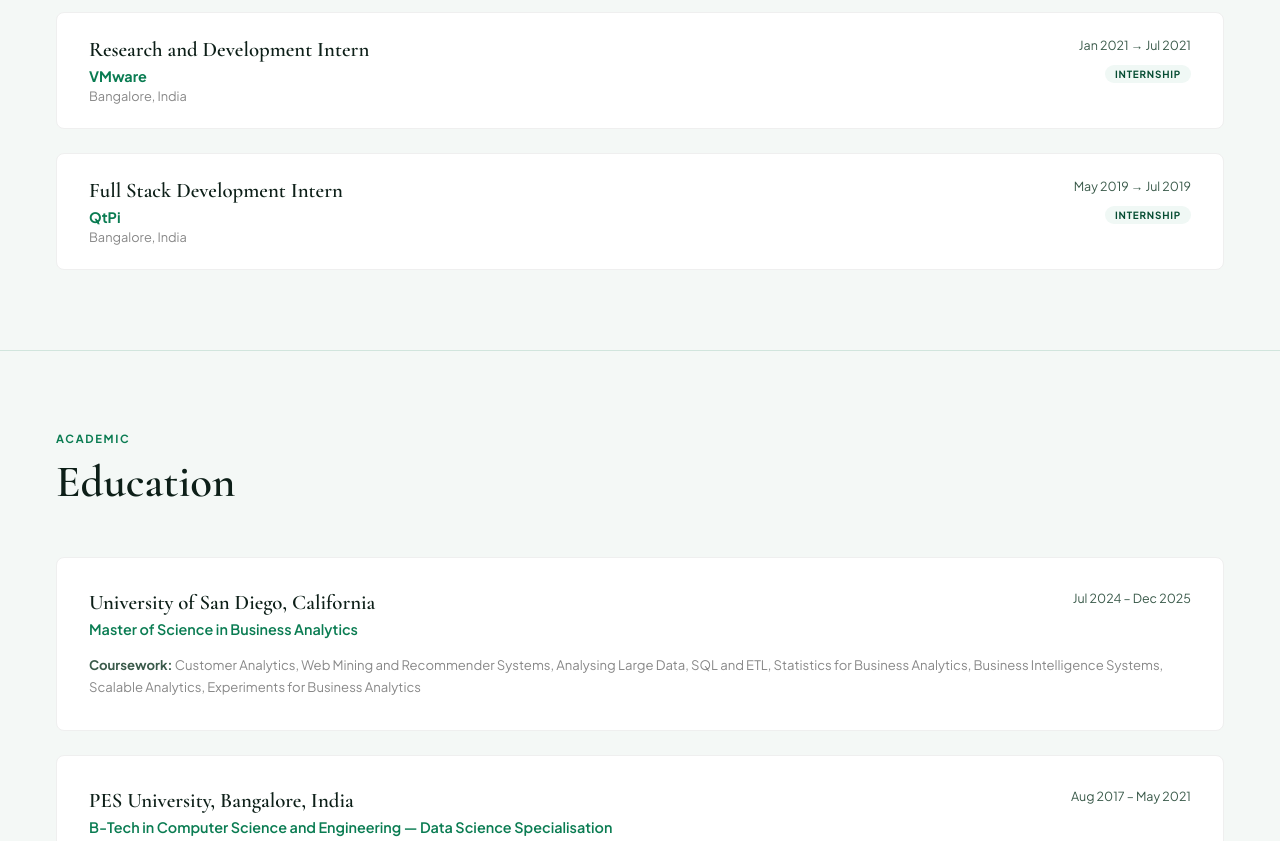
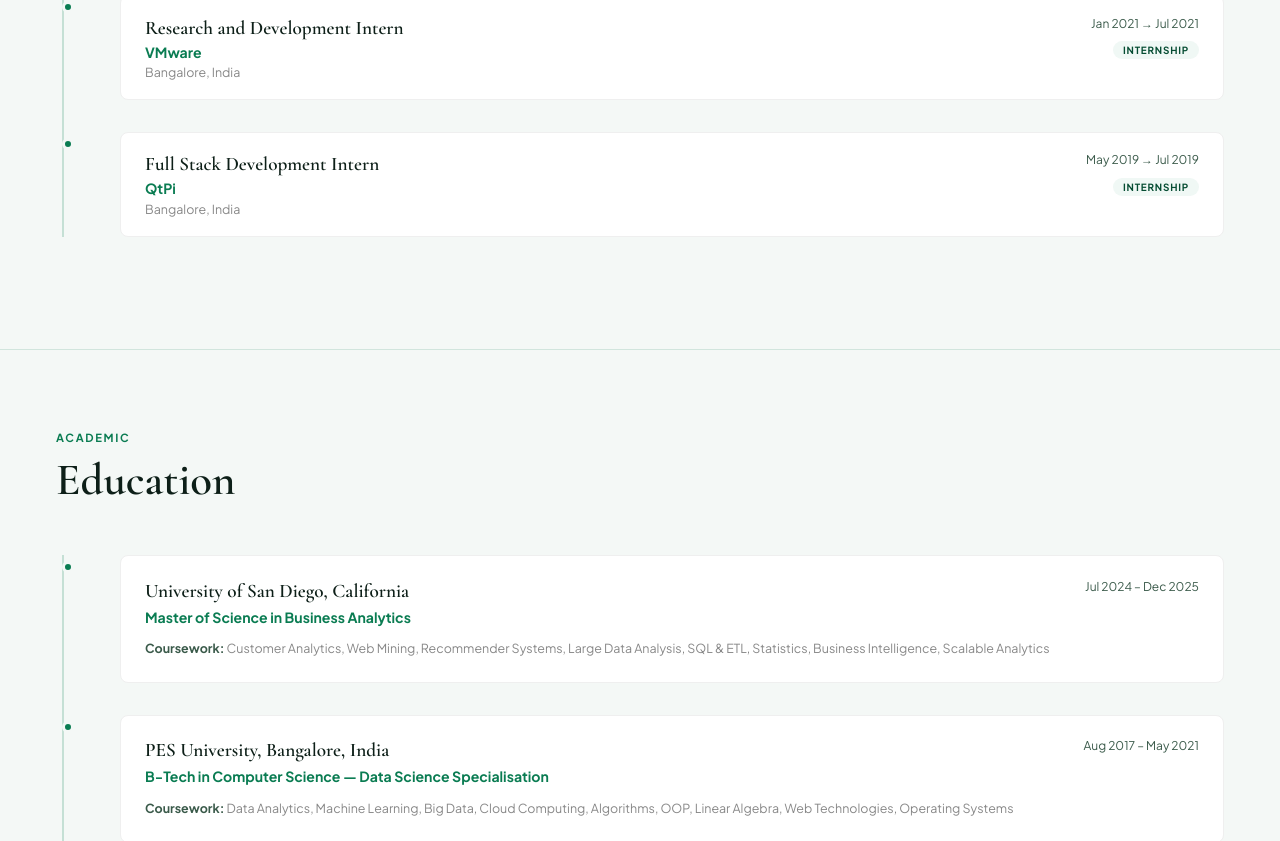
Before and after one commit to Krithikap019/ai-portfolio, a Next.js app: page / in a window 1280 px wide. Shown: the part 2499-3340 px from the top of the page. Built offline with nearby package versions, Linux system fonts and the light colour scheme.

Commit message:
emerald theme 6

```diff
--- a/app/page.jsx
+++ b/app/page.jsx
@@ -185,7 +185,8 @@ export default function Home() {
       <section style={{ padding: "5rem 3.5rem", borderTop: "1px solid rgba(10,124,82,0.15)" }}>
         <p style={{ fontSize: "0.7rem", fontWeight: 700, letterSpacing: "0.15em", textTransform: "uppercase", color: "#0a7c52", marginBottom: "0.6rem" }}>Work</p>
         <h2 style={{ fontFamily: "'Cormorant Garamond', serif", fontSize: "2.8rem", fontWeight: 600, marginBottom: "3rem" }}>Experience</h2>
-        <div style={{ display: "flex", flexDirection: "column", gap: "1.5rem" }}>
+        <div style={{ position: "relative", paddingLeft: "2rem" }}>
+          <div style={{ position: "absolute", left: "6px", top: 0, bottom: 0, width: "1.5px", background: "rgba(10,124,82,0.2)" }} />
           {[
             { company: "Experian", role: "Data Scientist", location: "San Diego, CA, US", period: "Mar 2025 → Jun 2025", type: "Internship" },
             { company: "Big Table", role: "Business Analyst", location: "San Diego, CA, US", period: "Feb 2025 → May 2025", type: "Internship" },
@@ -194,18 +195,23 @@ export default function Home() {
             { company: "VMware", role: "Research and Development Intern", location: "Bangalore, India", period: "Jan 2021 → Jul 2021", type: "Internship" },
             { company: "QtPi", role: "Full Stack Development Intern", location: "Bangalore, India", period: "May 2019 → Jul 2019", type: "Internship" },
           ].map((exp, i) => (
-            <div key={i} style={{ display: "flex", justifyContent: "space-between", alignItems: "flex-start", padding: "1.5rem 2rem", background: "#fff", border: "1px solid #efefef", borderRadius: "8px", transition: "border-color 0.2s" }}
-              onMouseEnter={(e) => e.currentTarget.style.borderColor = "#0a7c52"}
-              onMouseLeave={(e) => e.currentTarget.style.borderColor = "#efefef"}
+            <div key={i} style={{ position: "relative", marginBottom: "2rem", paddingLeft: "2rem" }}>
+              <div style={{ position: "absolute", left: "-1.65rem", top: "6px", width: "12px", height: "12px", borderRadius: "50%", background: "#0a7c52", border: "3px solid #f4f8f6", zIndex: 1 }} />
+              <div style={{ background: "#fff", border: "1px solid #efefef", borderRadius: "8px", padding: "1.2rem 1.5rem", transition: "border-color 0.2s, transform 0.2s" }}
+                onMouseEnter={(e) => { e.currentTarget.style.borderColor = "#0a7c52"; e.currentTarget.style.transform = "translateX(4px)"; }}
+                onMouseLeave={(e) => { e.currentTarget.style.borderColor = "#efefef"; e.currentTarget.style.transform = "translateX(0)"; }}
               >
+                <div style={{ display: "flex", justifyContent: "space-between", alignItems: "flex-start" }}>
                   <div>
-                <h3 style={{ fontFamily: "'Cormorant Garamond', serif", fontSize: "1.3rem", fontWeight: 600, marginBottom: "0.3rem" }}>{exp.role}</h3>
-                <p style={{ fontSize: "0.9rem", fontWeight: 700, color: "#0a7c52", marginBottom: "0.2rem" }}>{exp.company}</p>
-                <p style={{ fontSize: "0.8rem", color: "#888" }}>{exp.location}</p>
+                    <h3 style={{ fontFamily: "'Cormorant Garamond', serif", fontSize: "1.2rem", fontWeight: 600, marginBottom: "0.2rem" }}>{exp.role}</h3>
+                    <p style={{ fontSize: "0.88rem", fontWeight: 700, color: "#0a7c52", marginBottom: "0.2rem" }}>{exp.company}</p>
+                    <p style={{ fontSize: "0.78rem", color: "#888" }}>{exp.location}</p>
                   </div>
                   <div style={{ textAlign: "right", flexShrink: 0, marginLeft: "2rem" }}>
-                <p style={{ fontSize: "0.78rem", color: "#3a5a4a", marginBottom: "0.5rem" }}>{exp.period}</p>
+                    <p style={{ fontSize: "0.75rem", color: "#3a5a4a", marginBottom: "0.4rem" }}>{exp.period}</p>
                     <span style={{ fontSize: "0.62rem", fontWeight: 700, letterSpacing: "0.08em", textTransform: "uppercase", padding: "3px 10px", borderRadius: "20px", background: exp.type === "Full-time" ? "#d4ede5" : "#f0f8f5", color: "#064d33" }}>{exp.type}</span>
+                  </div>
+                </div>
               </div>
             </div>
           ))}
@@ -216,35 +222,39 @@ export default function Home() {
       <section style={{ padding: "5rem 3.5rem", borderTop: "1px solid rgba(10,124,82,0.15)" }}>
         <p style={{ fontSize: "0.7rem", fontWeight: 700, letterSpacing: "0.15em", textTransform: "uppercase", color: "#0a7c52", marginBottom: "0.6rem" }}>Academic</p>
         <h2 style={{ fontFamily: "'Cormorant Garamond', serif", fontSize: "2.8rem", fontWeight: 600, marginBottom: "3rem" }}>Education</h2>
-        <div style={{ display: "flex", flexDirection: "column", gap: "1.5rem" }}>
+        <div style={{ position: "relative", paddingLeft: "2rem" }}>
+          <div style={{ position: "absolute", left: "6px", top: 0, bottom: 0, width: "1.5px", background: "rgba(10,124,82,0.2)" }} />
           {[
             {
               school: "University of San Diego, California",
               degree: "Master of Science in Business Analytics",
               period: "Jul 2024 – Dec 2025",
-              coursework: "Customer Analytics, Web Mining and Recommender Systems, Analysing Large Data, SQL and ETL, Statistics for Business Analytics, Business Intelligence Systems, Scalable Analytics, Experiments for Business Analytics",
+              coursework: "Customer Analytics, Web Mining, Recommender Systems, Large Data Analysis, SQL & ETL, Statistics, Business Intelligence, Scalable Analytics",
             },
             {
               school: "PES University, Bangalore, India",
-              degree: "B-Tech in Computer Science and Engineering — Data Science Specialisation",
+              degree: "B-Tech in Computer Science — Data Science Specialisation",
               period: "Aug 2017 – May 2021",
-              coursework: "Data Analytics, Database Management, Data Science, Machine Learning, Data Structures and Algorithms, Quant Methods, Big Data, Cloud Computing, Design and Analysis of Algorithms, OOP, Linear Algebra, Web Technologies, Operating Systems, Software Testing",
+              coursework: "Data Analytics, Machine Learning, Big Data, Cloud Computing, Algorithms, OOP, Linear Algebra, Web Technologies, Operating Systems",
             },
           ].map((edu, i) => (
-            <div key={i} style={{ padding: "2rem", background: "#fff", border: "1px solid #efefef", borderRadius: "8px", transition: "border-color 0.2s" }}
-              onMouseEnter={(e) => e.currentTarget.style.borderColor = "#0a7c52"}
-              onMouseLeave={(e) => e.currentTarget.style.borderColor = "#efefef"}
+            <div key={i} style={{ position: "relative", marginBottom: "2rem", paddingLeft: "2rem" }}>
+              <div style={{ position: "absolute", left: "-1.65rem", top: "6px", width: "12px", height: "12px", borderRadius: "50%", background: "#0a7c52", border: "3px solid #f4f8f6", zIndex: 1 }} />
+              <div style={{ background: "#fff", border: "1px solid #efefef", borderRadius: "8px", padding: "1.4rem 1.5rem", transition: "border-color 0.2s, transform 0.2s" }}
+                onMouseEnter={(e) => { e.currentTarget.style.borderColor = "#0a7c52"; e.currentTarget.style.transform = "translateX(4px)"; }}
+                onMouseLeave={(e) => { e.currentTarget.style.borderColor = "#efefef"; e.currentTarget.style.transform = "translateX(0)"; }}
               >
-              <div style={{ display: "flex", justifyContent: "space-between", alignItems: "flex-start", marginBottom: "1rem" }}>
+                <div style={{ display: "flex", justifyContent: "space-between", alignItems: "flex-start", marginBottom: "0.8rem" }}>
                   <div>
-                  <h3 style={{ fontFamily: "'Cormorant Garamond', serif", fontSize: "1.3rem", fontWeight: 600, marginBottom: "0.3rem" }}>{edu.school}</h3>
-                  <p style={{ fontSize: "0.9rem", color: "#0a7c52", fontWeight: 600 }}>{edu.degree}</p>
+                    <h3 style={{ fontFamily: "'Cormorant Garamond', serif", fontSize: "1.2rem", fontWeight: 600, marginBottom: "0.3rem" }}>{edu.school}</h3>
+                    <p style={{ fontSize: "0.88rem", fontWeight: 700, color: "#0a7c52" }}>{edu.degree}</p>
                   </div>
-                <span style={{ fontSize: "0.78rem", color: "#3a5a4a", flexShrink: 0, marginLeft: "2rem" }}>{edu.period}</span>
+                  <span style={{ fontSize: "0.75rem", color: "#3a5a4a", flexShrink: 0, marginLeft: "2rem" }}>{edu.period}</span>
                 </div>
-              <p style={{ fontSize: "0.82rem", color: "#888", lineHeight: "1.7" }}>
+                <p style={{ fontSize: "0.78rem", color: "#888", lineHeight: "1.7" }}>
                   <span style={{ fontWeight: 700, color: "#3a5a4a" }}>Coursework: </span>{edu.coursework}
                 </p>
+              </div>
             </div>
           ))}
         </div>
```
Lines whose indentation alone changed are shown as unchanged.
